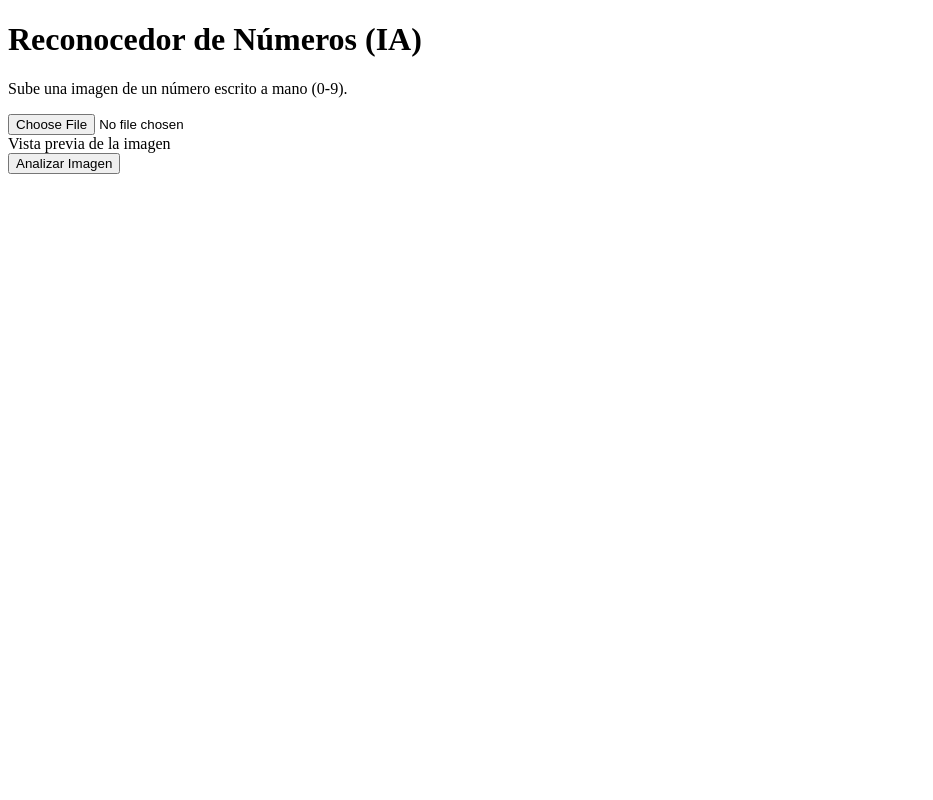
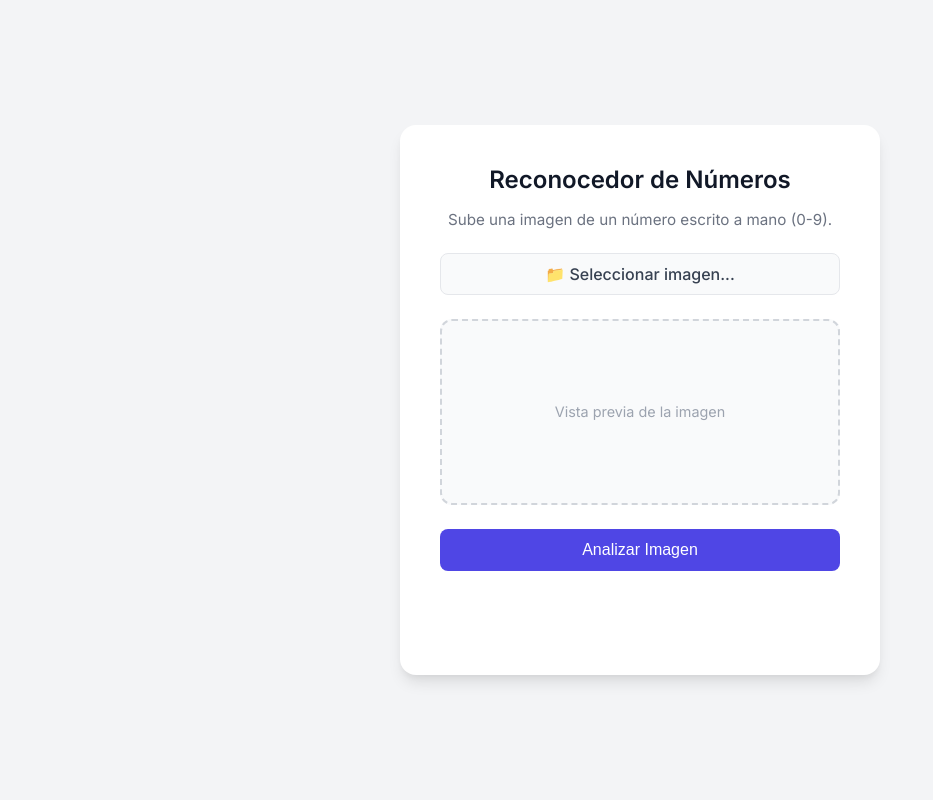
Before and after one commit to juancarreno408-dot/ReconocedorDeImagenes, a Flask app: page / in a window 1280 px wide. Shown: the whole page, without its empty margins (0-933 px from the left). Run offline with Flask 3, Linux system fonts and the light colour scheme.

Commit message:
Actualizar vista según correcciones del profesor

```diff
--- a/templates/index.html
+++ b/templates/index.html
@@ -4,13 +4,148 @@
     <meta charset="UTF-8">
     <meta name="viewport" content="width=device-width, initial-scale=1.0">
     <title>Reconocedor MNIST</title>
+    <!-- Agregamos una fuente moderna de Google Fonts -->
+    <link href="https://fonts.googleapis.com/css2?family=Inter:wght@400;500;600&display=swap" rel="stylesheet">
+    <style>
+        :root {
+            --primary-color: #4F46E5;
+            --primary-hover: #4338CA;
+            --bg-color: #F3F4F6;
+            --text-color: #1F2937;
+            --border-color: #E5E7EB;
+        }
+
+        body {
+            font-family: 'Inter', sans-serif;
+            background-color: var(--bg-color);
+            color: var(--text-color);
+            display: flex;
+            justify-content: center;
+            align-items: center;
+            min-height: 100vh;
+            margin: 0;
+            padding: 20px;
+            box-sizing: border-box;
+        }
+
+        .container {
+            background-color: white;
+            padding: 2.5rem;
+            border-radius: 1rem;
+            box-shadow: 0 10px 15px -3px rgba(0, 0, 0, 0.1), 0 4px 6px -2px rgba(0, 0, 0, 0.05);
+            max-width: 400px;
+            width: 100%;
+            text-align: center;
+        }
+
+        h1 {
+            font-size: 1.5rem;
+            font-weight: 600;
+            margin-top: 0;
+            margin-bottom: 0.5rem;
+            color: #111827;
+        }
+
+        p {
+            font-size: 0.95rem;
+            color: #6B7280;
+            margin-bottom: 1.5rem;
+        }
+
+        /* Estilos para ocultar el input real y usar un diseño personalizado */
+        input[type="file"] {
+            display: none;
+        }
+
+        .file-upload-label {
+            display: inline-block;
+            padding: 10px 20px;
+            background-color: #F9FAFB;
+            border: 1px solid var(--border-color);
+            border-radius: 0.5rem;
+            color: #374151;
+            font-weight: 500;
+            cursor: pointer;
+            transition: all 0.2s;
+            margin-bottom: 1.5rem;
+            width: 100%;
+            box-sizing: border-box;
+        }
+
+        .file-upload-label:hover {
+            background-color: #F3F4F6;
+            border-color: #D1D5DB;
+        }
+
+        .preview-caja {
+            border: 2px dashed #D1D5DB;
+            border-radius: 0.75rem;
+            padding: 1rem;
+            min-height: 150px;
+            display: flex;
+            align-items: center;
+            justify-content: center;
+            margin-bottom: 1.5rem;
+            background-color: #F9FAFB;
+            overflow: hidden;
+        }
+
+        #preview {
+            max-width: 100%;
+            max-height: 200px;
+            border-radius: 0.5rem;
+            object-fit: contain;
+        }
+
+        #textoPreview {
+            color: #9CA3AF;
+            font-size: 0.9rem;
+        }
+
+        button {
+            width: 100%;
+            padding: 0.75rem;
+            background-color: var(--primary-color);
+            color: white;
+            border: none;
+            border-radius: 0.5rem;
+            font-size: 1rem;
+            font-weight: 500;
+            cursor: pointer;
+            transition: background-color 0.2s;
+        }
+
+        button:hover {
+            background-color: var(--primary-hover);
+        }
+
+        button:disabled {
+            background-color: #9CA3AF;
+            cursor: not-allowed;
+        }
+
+        #resultado {
+            margin-top: 1.5rem;
+            font-size: 1.1rem;
+            font-weight: 500;
+            min-height: 40px;
+        }
+
+        .success { color: #059669; }
+        .error { color: #DC2626; }
+    </style>
 </head>
 <body>
 
-    <h1>Reconocedor de Números (IA)</h1>
+    <div class="container">
+        <h1>Reconocedor de Números</h1>
         <p>Sube una imagen de un número escrito a mano (0-9).</p>
 
         <form id="formulario">
+            <!-- Botón de subida de archivo estilizado -->
+            <label for="inputImagen" class="file-upload-label">
+                📁 Seleccionar imagen...
+            </label>
             <input type="file" id="inputImagen" accept="image/*" required>
 
             <div class="preview-caja">
@@ -22,6 +157,7 @@
         </form>
 
         <div id="resultado"></div>
+    </div>
 
     <script>
         const inputImagen = document.getElementById('inputImagen');
@@ -30,19 +166,25 @@
         const formulario = document.getElementById('formulario');
         const btnEnviar = document.getElementById('btnEnviar');
         const divResultado = document.getElementById('resultado');
+        const fileLabel = document.querySelector('.file-upload-label');
 
         // Mostrar la imagen apenas el usuario la selecciona
         inputImagen.addEventListener('change', function() {
             const file = this.files[0];
             if (file) {
+                // Cambiar el texto del botón al nombre del archivo
+                fileLabel.textContent = '✔️ ' + file.name;
+
                 const reader = new FileReader();
                 reader.onload = function(e) {
                     preview.src = e.target.result;
                     preview.style.display = 'block';
                     textoPreview.style.display = 'none';
-                    divResultado.innerHTML = ''; // Limpiar resultados anteriores
+                    divResultado.innerHTML = '';
                 }
                 reader.readAsDataURL(file);
+            } else {
+                fileLabel.textContent = '📁 Seleccionar imagen...';
             }
         });
 
@@ -53,14 +195,13 @@
             if (!file) return;
 
             btnEnviar.disabled = true;
-            btnEnviar.textContent = 'Procesando...';
+            btnEnviar.textContent = 'Procesando... ⏳';
             divResultado.innerHTML = '';
 
             const formData = new FormData();
             formData.append('imagen', file);
 
             try {
-                // Al estar en el mismo servidor, usamos ruta relativa
                 const response = await fetch('/predecir', {
                     method: 'POST',
                     body: formData
@@ -69,12 +210,12 @@
                 const data = await response.json();
 
                 if (response.ok) {
-                    divResultado.innerHTML = `¡Es un ${data.numero_predicho}! <br><small style="color: gray">Confianza: ${data.confianza}%</small>`;
+                    divResultado.innerHTML = `<span class="success">¡Es un ${data.numero_predicho}!</span> <br><small style="color: #6B7280; margin-top: 5px; display: inline-block;">Nivel de confianza: ${data.confianza}%</small>`;
                 } else {
-                    divResultado.innerHTML = `<span style="color: red">Error: ${data.error}</span>`;
+                    divResultado.innerHTML = `<span class="error">Error: ${data.error}</span>`;
                 }
             } catch (error) {
-                divResultado.innerHTML = `<span style="color: red">Error de conexión con el servidor.</span>`;
+                divResultado.innerHTML = `<span class="error">Error de conexión con el servidor.</span>`;
             } finally {
                 btnEnviar.disabled = false;
                 btnEnviar.textContent = 'Analizar Imagen';
```
Lines whose indentation alone changed are shown as unchanged.
